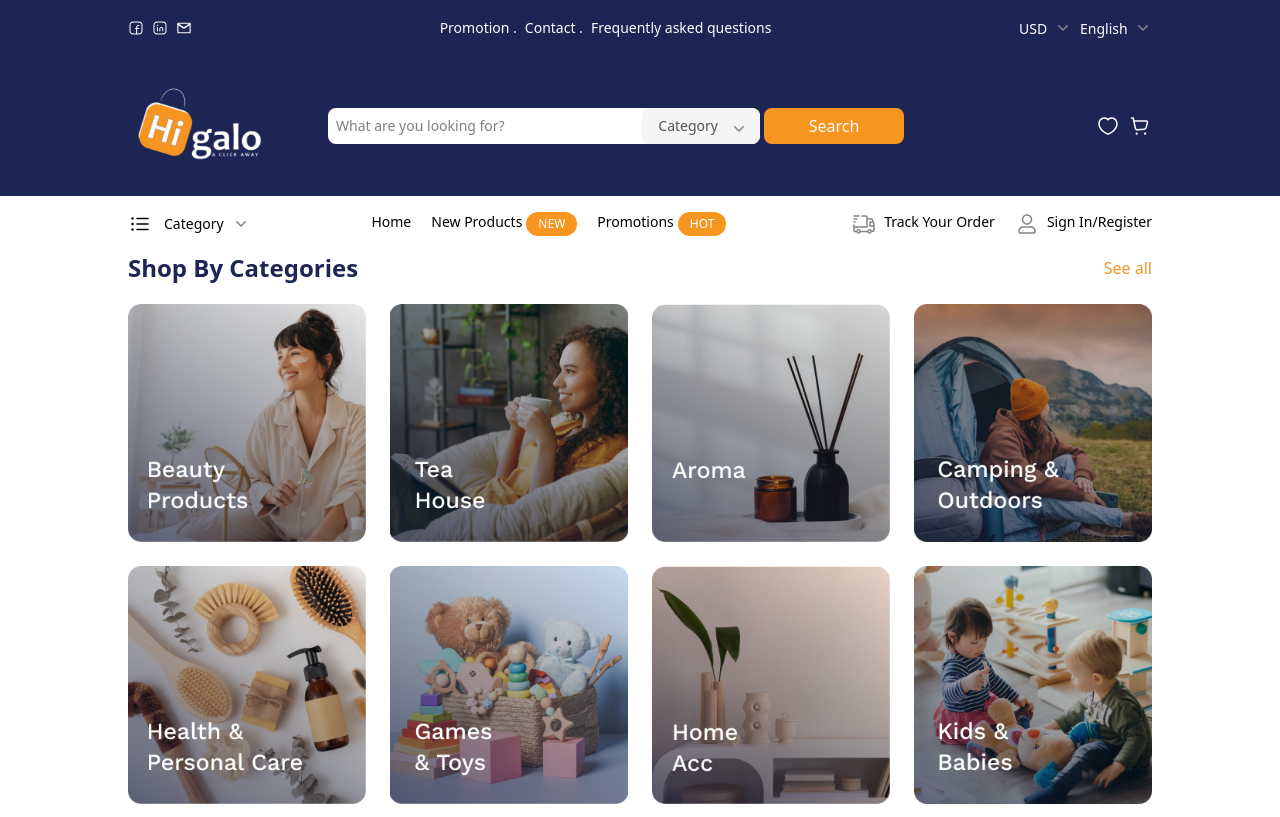
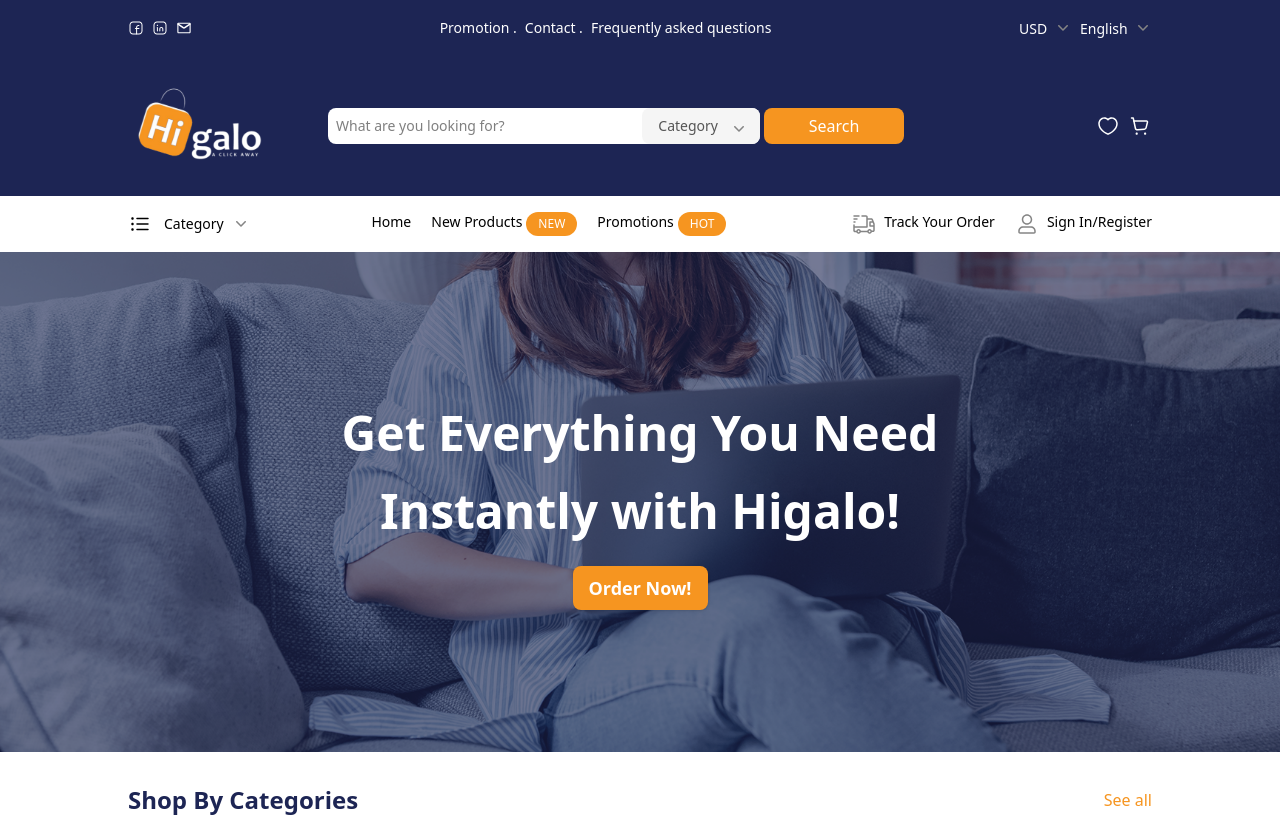
Before and after one commit to BassamMustafa16/Higalo-e-commerce, a Next.js app in the folder frontend/: page / in a window 1280 px wide. Shown: the top 817 px of the page. Built offline with nearby package versions, Linux system fonts and the light colour scheme.

Commit message:
Project is set with frontend and backend projects

```diff
--- a/frontend/src/app/page.tsx
+++ b/frontend/src/app/page.tsx
@@ -1,7 +1,7 @@
 import BannerSlider from "@/components/homePage/BannerSlider";
 import BestSeller from "@/components/homePage/BestSeller";
 import Categories from "@/components/homePage/Categories";
-// import Hero from "@/components/homePage/Hero";
+import Hero from "@/components/homePage/Hero";
 import NewArrivals from "@/components/homePage/NewArrivals";
 import Policies from "@/components/homePage/Policies";
 
@@ -9,7 +9,7 @@ export default function Home() {
   return (
     <div className="flex flex-col gap-8">
       {/* Hero Section */}
-      {/* <Hero /> */}
+      <Hero />
       {/* Categories  */}
       <Categories />
       {/* Best Sellers of the Month  */}
```
